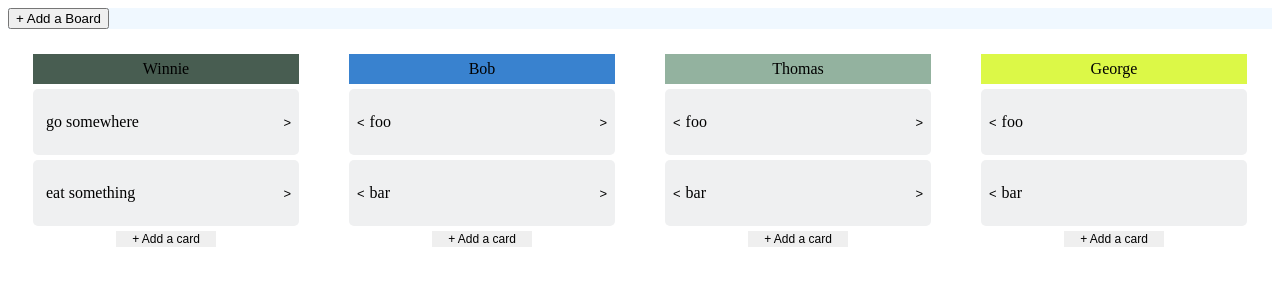
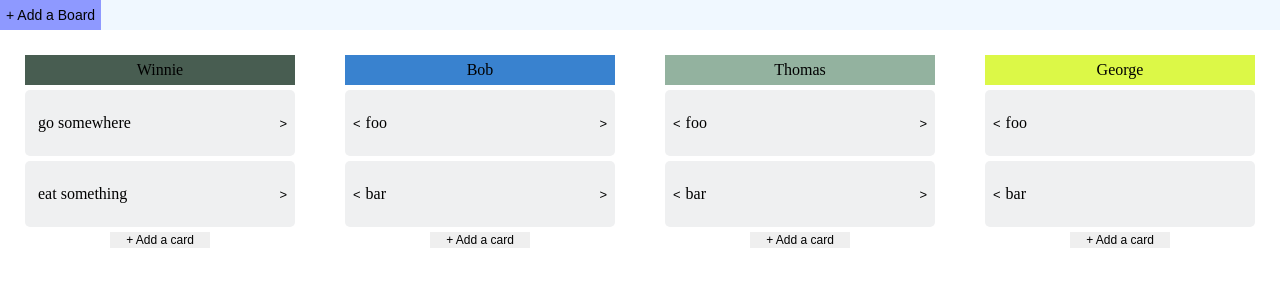
Before and after one commit to MichaelDurfey/React-Boilerplate, a React app: page / in a window 1280 px wide. Shown: the top 300 px of the page. Built offline with nearby package versions, Linux system fonts and the light colour scheme; the HTML template or start-up script is replaced by a standard one.

Commit message:
add board functionality

```diff
--- a/src/index.css
+++ b/src/index.css
@@ -39,8 +39,25 @@
   justify-content: center;
 }
 
+body {
+  margin: 0;
+}
+
 .navBar {
   background-color: #f0f8ff;
+  height: 30px;
+  display: flex;
+  align-content: center;
+}
+
+.addBoard {
+  background-color: inherit;
+  border: none;
+  font-size: 14px;
+}
+
+.addBoard:hover {
+  background-color: #8e99ff;
 }
 
 .addTaskButton {
```
